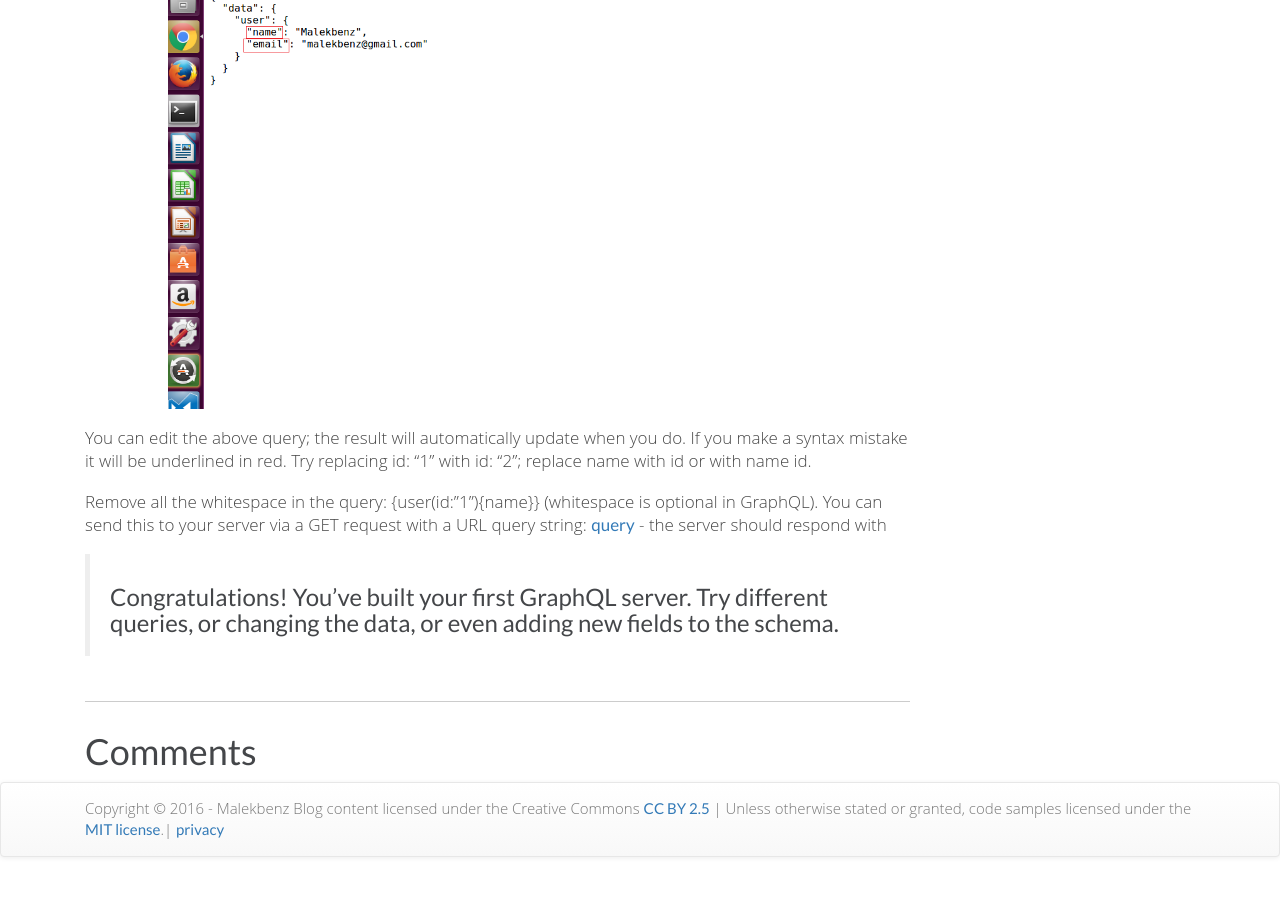
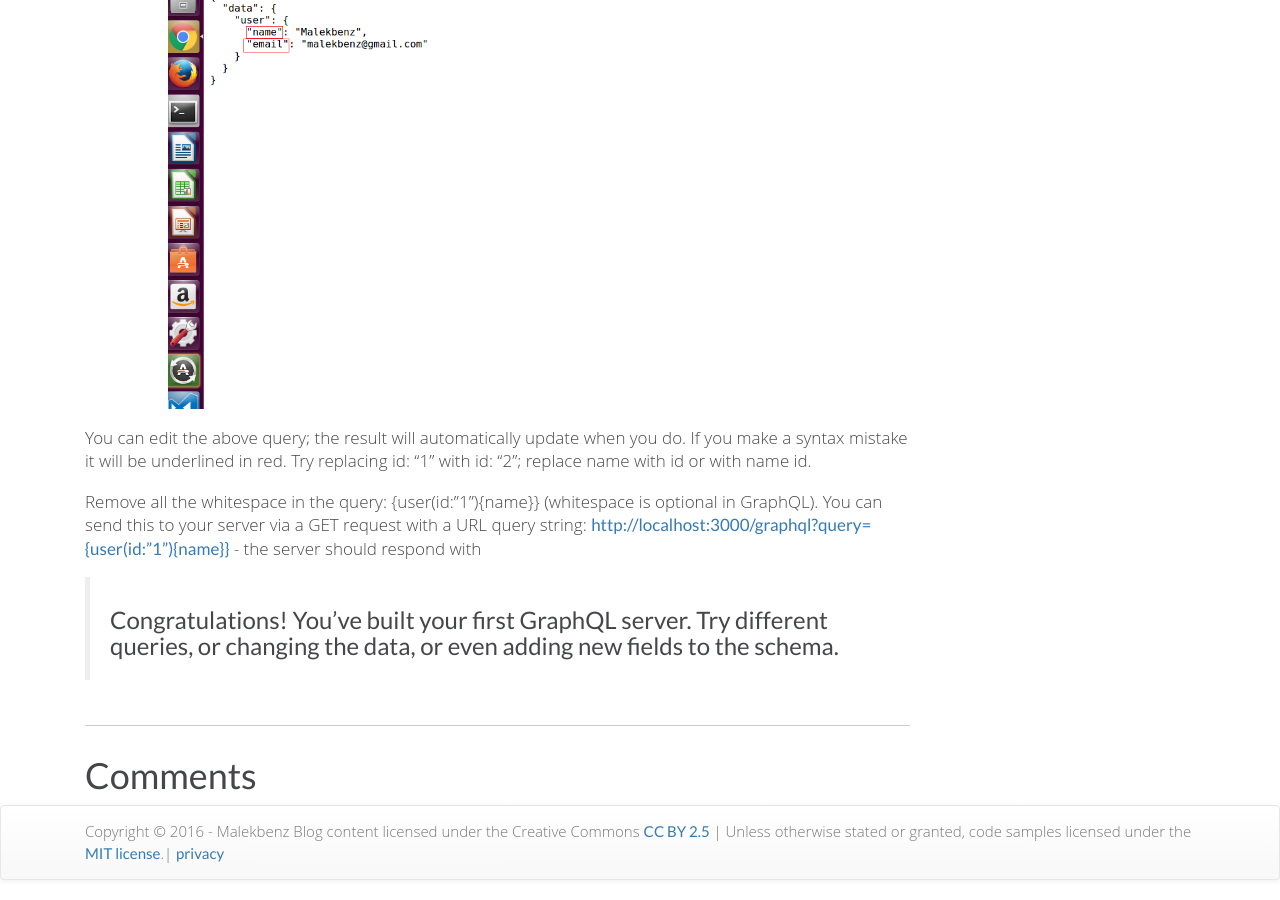
Before and after one commit to malekbenz/malekbenz, a Jekyll site: the page built from _posts/2016-07-01-Build-graphql-server-nodejs.md, in a window 1280 px wide and 900 px high, scrolled down 5688 px. Built offline with Jekyll 4.4.1, drawn with Linux system fonts in a browser that asks for light colours; nearby versions of some CDN libraries; comment, search, counter and statistics services are not loaded; before the commit the page ends 6565 px from its top, so only the background shows below that; part of the change alters nothing that is shown.

Commit message:
add post graph-ql

```diff
--- a/_posts/2016-07-01-Build-graphql-server-nodejs.md
+++ b/_posts/2016-07-01-Build-graphql-server-nodejs.md
@@ -195,7 +195,7 @@ Result:
 
 You can edit the above query; the result will automatically update when you do. If you make a syntax mistake it will be underlined in red. Try replacing id: "1" with id: "2"; replace name with id or with name id.
 
-Remove all the whitespace in the query: {user(id:"1"){name}} (whitespace is optional in GraphQL). You can send this to your server via a GET request with a URL query string: [query](http://localhost:3000/graphql?query={user(id:"1"){name}}) - the server should respond with
+Remove all the whitespace in the query: {user(id:"1"){name}} (whitespace is optional in GraphQL). You can send this to your server via a GET request with a URL query string: [http://localhost:3000/graphql?query={user(id:"1"){name}}](http://localhost:3000/graphql?query={user(id:"1"){name}}) - the server should respond with
 
 
 
```
